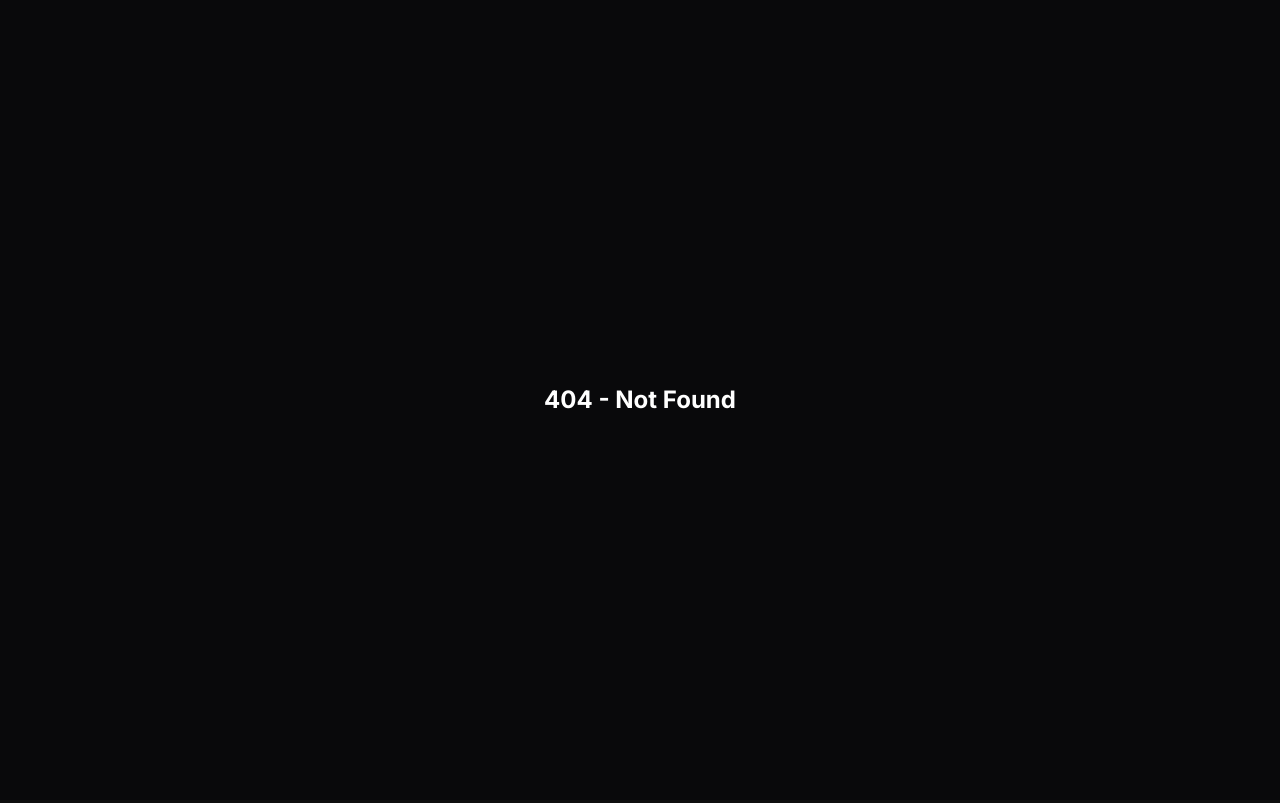
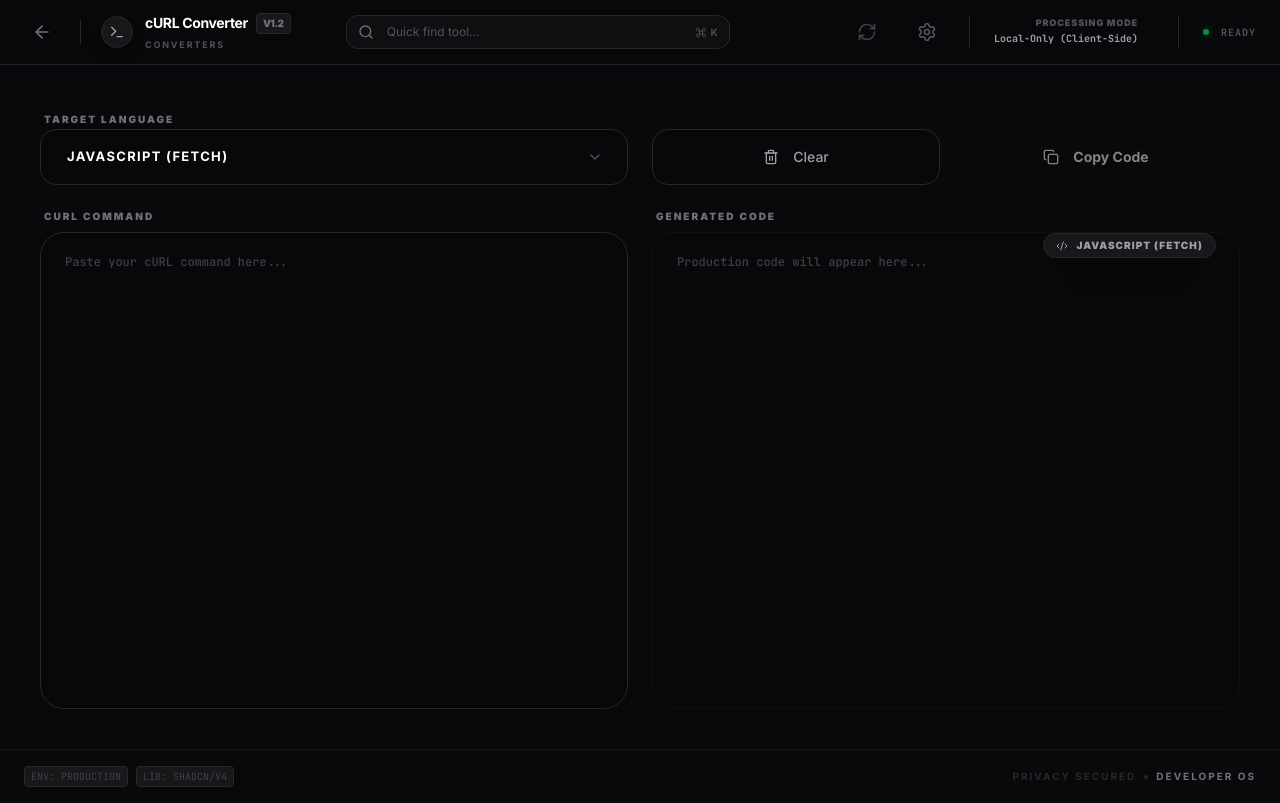
Before and after one commit to hisham-pp/toolkit, a Next.js app: page /tools/curl-converter in a window 1280 px wide. Before the commit this address had no page. Built offline with nearby package versions, Linux system fonts and the light colour scheme.

Commit message:
feat: implement cURL to Code Converter tool
- Added cURL parser for standard flags (-X, -H, -d, -u)
- Implemented code generators for Fetch, Axios, Python (Requests), and Go
- Registered cURL Converter in the ToolRegistry
- Updated TODO.md roadmap

```diff
--- /dev/null
+++ b/src/app/tools/curl-converter/page.tsx
@@ -0,0 +1,258 @@
+"use client";
+
+import React, { useState, useEffect, useCallback } from "react";
+import ToolLayout from "@/components/ToolLayout";
+import { ToolRegistry } from "@/utility/constants/tools";
+import { M3Textarea, M3Select } from "@/components/ui/m3-ui";
+import { Button } from "@/components/ui/button";
+import { Copy, Trash2, Check, Terminal, Code2, Globe } from "lucide-react";
+import { toast } from "sonner";
+
+export default function CurlConverter() {
+  const tool = ToolRegistry.getById("curl-converter")!;
+  const [input, setInput] = useState("");
+  const [output, setOutput] = useState("");
+  const [language, setLanguage] = useState("fetch");
+  const [isCopied, setIsCopied] = useState(false);
+
+  const langOptions = [
+    { label: "JavaScript (Fetch)", value: "fetch" },
+    { label: "JavaScript (Axios)", value: "axios" },
+    { label: "Python (Requests)", value: "python" },
+    { label: "Go (Native)", value: "go" },
+  ];
+
+  const parseCurl = (curl: string) => {
+    // Basic regex-based cURL parser
+    const result = {
+      url: "",
+      method: "GET",
+      headers: {} as Record<string, string>,
+      data: null as string | null,
+      auth: null as string | null,
+    };
+
+    // Clean up input: remove backslashes and newlines
+    const cleanCurl = curl.replace(/\\\n/g, " ").replace(/\s+/g, " ");
+
+    // Extract URL (usually the first string that looks like a URL)
+    const urlMatch = cleanCurl.match(/(?:'|")?(https?:\/\/[^\s'"]+)(?:'|")?/);
+    if (urlMatch) result.url = urlMatch[1];
+
+    // Extract Method
+    const methodMatch = cleanCurl.match(/(?:-X|--request)\s+([A-Z]+)/);
+    if (methodMatch) result.method = methodMatch[1];
+
+    // Extract Headers
+    const headerMatches = cleanCurl.matchAll(/(?:-H|--header)\s+(['"])(.*?)\1/g);
+    for (const match of headerMatches) {
+      const parts = match[2].split(":");
+      if (parts.length >= 2) {
+        result.headers[parts[0].trim()] = parts.slice(1).join(":").trim();
+      }
+    }
+
+    // Extract Data
+    const dataMatch = cleanCurl.match(/(?:-d|--data|--data-raw|--data-binary)\s+(['"])(.*?)\1/);
+    if (dataMatch) {
+      result.data = dataMatch[2];
+      if (result.method === "GET") result.method = "POST";
+    }
+
+    // Extract Auth
+    const authMatch = cleanCurl.match(/(?:-u|--user)\s+(['"])(.*?)\1/);
+    if (authMatch) result.auth = authMatch[2];
+
+    return result;
+  };
+
+  const generateCode = useCallback(() => {
+    if (!input.trim()) {
+      setOutput("");
+      return;
+    }
+
+    const parsed = parseCurl(input);
+    if (!parsed.url) {
+      setOutput("// Could not find a valid URL in the cURL command");
+      return;
+    }
+
+    let code = "";
+    if (language === "fetch") code = genFetch(parsed);
+    else if (language === "axios") code = genAxios(parsed);
+    else if (language === "python") code = genPython(parsed);
+    else if (language === "go") code = genGo(parsed);
+
+    setOutput(code);
+  }, [input, language]);
+
+  useEffect(() => {
+    generateCode();
+  }, [generateCode]);
+
+  const handleCopy = () => {
+    navigator.clipboard.writeText(output);
+    setIsCopied(true);
+    toast.success("Copied to clipboard");
+    setTimeout(() => setIsCopied(false), 2000);
+  };
+
+  return (
+    <ToolLayout tool={tool}>
+      <div className="flex flex-col h-full gap-6 animate-in fade-in duration-700">
+        <div className="grid grid-cols-1 md:grid-cols-2 gap-6">
+          <M3Select
+            label="Target Language"
+            value={language}
+            onChange={setLanguage}
+            options={langOptions}
+          />
+          <div className="flex items-end gap-3">
+            <Button
+              variant="outline"
+              className="h-14 flex-1 rounded-2xl border-zinc-800 bg-zinc-950/50 hover:bg-zinc-900 text-zinc-400 hover:text-white"
+              onClick={() => setInput("")}
+            >
+              <Trash2 className="w-4 h-4 mr-2" />
+              Clear
+            </Button>
+            <Button
+              className="h-14 flex-1 rounded-2xl bg-primary hover:bg-primary/90 text-white font-bold"
+              onClick={handleCopy}
+              disabled={!output || output.includes("//")}
+            >
+              {isCopied ? <Check className="w-4 h-4 mr-2" /> : <Copy className="w-4 h-4 mr-2" />}
+              {isCopied ? "Copied" : "Copy Code"}
+            </Button>
+          </div>
+        </div>
+
+        <div className="flex-1 grid grid-cols-1 lg:grid-cols-2 gap-6 min-h-[500px]">
+          <div className="relative flex flex-col group">
+            <div className="absolute top-6 right-6 z-10 opacity-0 group-hover:opacity-100 transition-opacity">
+               <div className="px-3 py-1 bg-zinc-900 border border-zinc-800 rounded-full text-[10px] font-black text-zinc-500 uppercase tracking-widest flex items-center gap-2">
+                 <Terminal className="w-3 h-3 text-primary" />
+                 cURL Command
+               </div>
+            </div>
+            <M3Textarea
+              label="cURL Command"
+              placeholder="Paste your cURL command here..."
+              className="flex-1 font-mono text-xs leading-relaxed"
+              value={input}
+              onChange={(e) => setInput(e.target.value)}
+            />
+          </div>
+
+          <div className="relative flex flex-col group">
+            <div className="absolute top-6 right-6 z-10">
+               <div className="px-3 py-1 bg-zinc-900 border border-zinc-800 rounded-full text-[10px] font-black text-primary uppercase tracking-widest flex items-center gap-2 shadow-2xl">
+                 <Code2 className="w-3 h-3" />
+                 {langOptions.find(l => l.value === language)?.label}
+               </div>
+            </div>
+            <M3Textarea
+              label="Generated Code"
+              readOnly
+              placeholder="Production code will appear here..."
+              className="flex-1 font-mono text-xs leading-relaxed bg-zinc-950/30 border-zinc-900/50 text-primary/80"
+              value={output}
+            />
+          </div>
+        </div>
+      </div>
+    </ToolLayout>
+  );
+}
+
+function genFetch(p: any) {
+  let code = `fetch("${p.url}", {\n`;
+  code += `  method: "${p.method}",\n`;
+
+  const headers = { ...p.headers };
+  if (p.auth) headers["Authorization"] = `Basic \${btoa("${p.auth}")}`;
+
+  if (Object.keys(headers).length > 0) {
+    code += `  headers: ${JSON.stringify(headers, null, 4).replace(/\n/g, "\n  ")},\n`;
+  }
+
+  if (p.data) {
+    code += `  body: JSON.stringify(${p.data})\n`;
+  } else {
+    code = code.slice(0, -2) + "\n";
+  }
+
+  code += `})\n.then(res => res.json())\n.then(console.log);`;
+  return code;
+}
+
+function genAxios(p: any) {
+  let code = `import axios from "axios";\n\n`;
+  code += `axios({\n`;
+  code += `  url: "${p.url}",\n`;
+  code += `  method: "${p.method}",\n`;
+
+  const headers = { ...p.headers };
+  if (p.auth) headers["Authorization"] = `Basic \${Buffer.from("${p.auth}").toString("base64")}`;
+
+  if (Object.keys(headers).length > 0) {
+    code += `  headers: ${JSON.stringify(headers, null, 4).replace(/\n/g, "\n  ")},\n`;
+  }
+
+  if (p.data) {
+    code += `  data: ${p.data}\n`;
+  } else {
+    code = code.slice(0, -2) + "\n";
+  }
+
+  code += `})\n.then(res => console.log(res.data));`;
+  return code;
+}
+
+function genPython(p: any) {
+  let code = `import requests\n\n`;
+  code += `url = "${p.url}"\n`;
+
+  if (Object.keys(p.headers).length > 0) {
+    code += `headers = ${JSON.stringify(p.headers, null, 4)}\n`;
+  }
+
+  code += `response = requests.${p.method.toLowerCase()}(url`;
+  if (Object.keys(p.headers).length > 0) code += `, headers=headers`;
+  if (p.data) code += `, json=${p.data}`;
+  if (p.auth) {
+    const [u, pr] = p.auth.split(":");
+    code += `, auth=("Subagent ${u}", "${pr}")`;
+  }
+  code += `)\n\nprint(response.json())`;
+  return code;
+}
+
+function genGo(p: any) {
+  let code = `package main\n\nimport (\n\t"fmt"\n\t"net/http"\n\t"io/ioutil"\n\t"strings"\n)\n\n`;
+  code += `func main() {\n`;
+  code += `\turl := "${p.url}"\n`;
+
+  if (p.data) {
+    code += `\tpayload := strings.NewReader(\`${p.data}\`)\n`;
+    code += `\treq, _ := http.NewRequest("${p.method}", url, payload)\n`;
+  } else {
+    code += `\treq, _ := http.NewRequest("${p.method}", url, nil)\n`;
+  }
+
+  for (const [k, v] of Object.entries(p.headers)) {
+    code += `\treq.Header.Add("${k}", "${v}")\n`;
+  }
+
+  if (p.auth) {
+    const [u, pr] = p.auth.split(":");
+    code += `\treq.SetBasicAuth("${u}", "${pr}")\n`;
+  }
+
+  code += `\n\tres, _ := http.DefaultClient.Do(req)\n`;
+  code += `\tdefer res.Body.Close()\n`;
+  code += `\tbody, _ := ioutil.ReadAll(res.Body)\n\n`;
+  code += `\tfmt.Println(string(body))\n}`;
+  return code;
+}
--- a/src/utility/constants/tools.ts
+++ b/src/utility/constants/tools.ts
@@ -216,6 +216,15 @@ export class ToolRegistry {
       "/tools/json-sorter",
       ToolCategory.Formatting,
       ["json", "sort", "keys", "alphabetical"]
+    ),
+    new Tool(
+      "curl-converter",
+      "cURL Converter",
+      "Convert cURL commands into production-ready Fetch, Axios, Python, or Go code.",
+      Terminal,
+      "/tools/curl-converter",
+      ToolCategory.Converters,
+      ["curl", "api", "fetch", "axios", "python", "go", "request", "converter"]
     ),
     new Tool(
       "xml-json",
```
Also changed, not shown: 1 other file (tests, documents, lock files or other folders).
